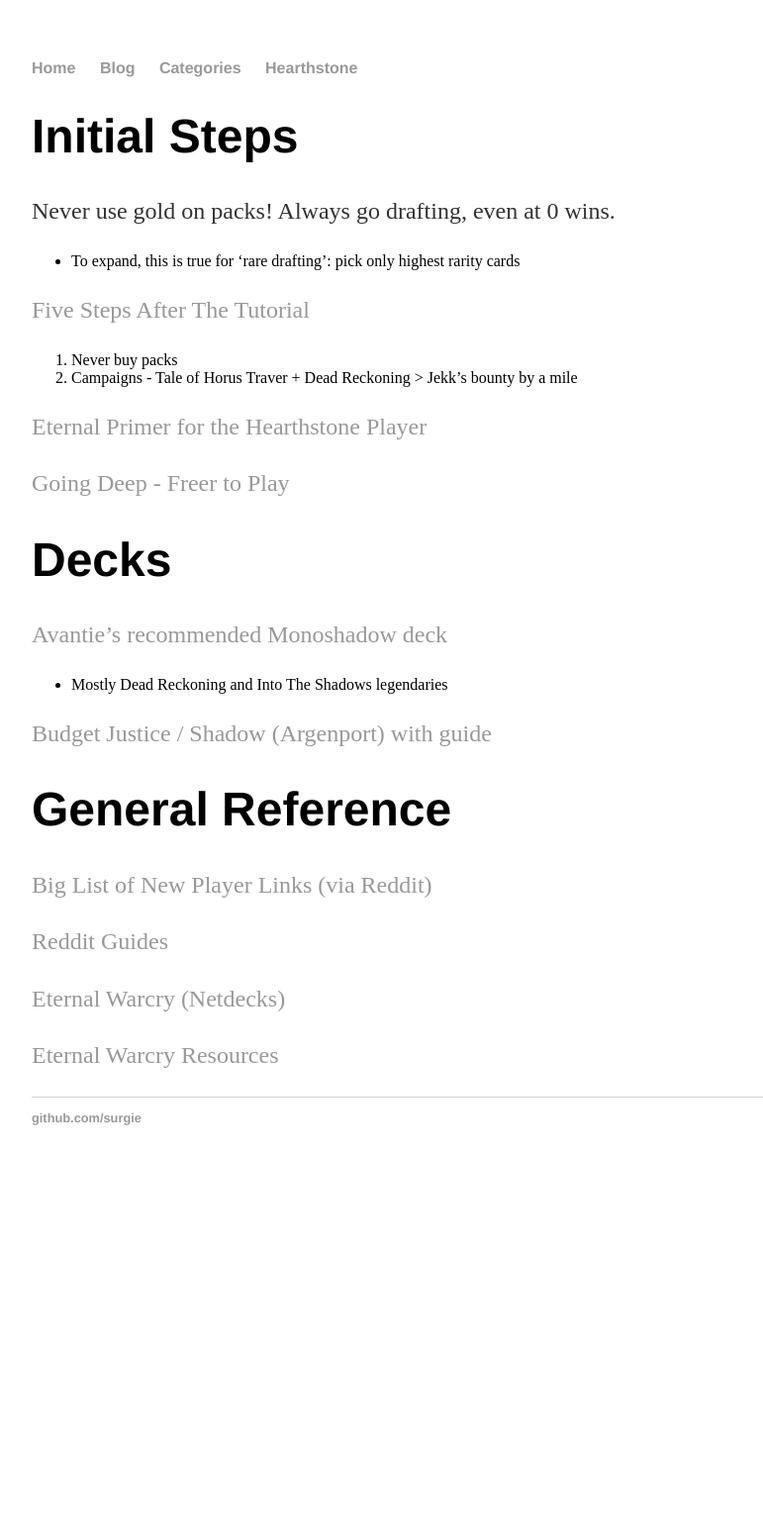
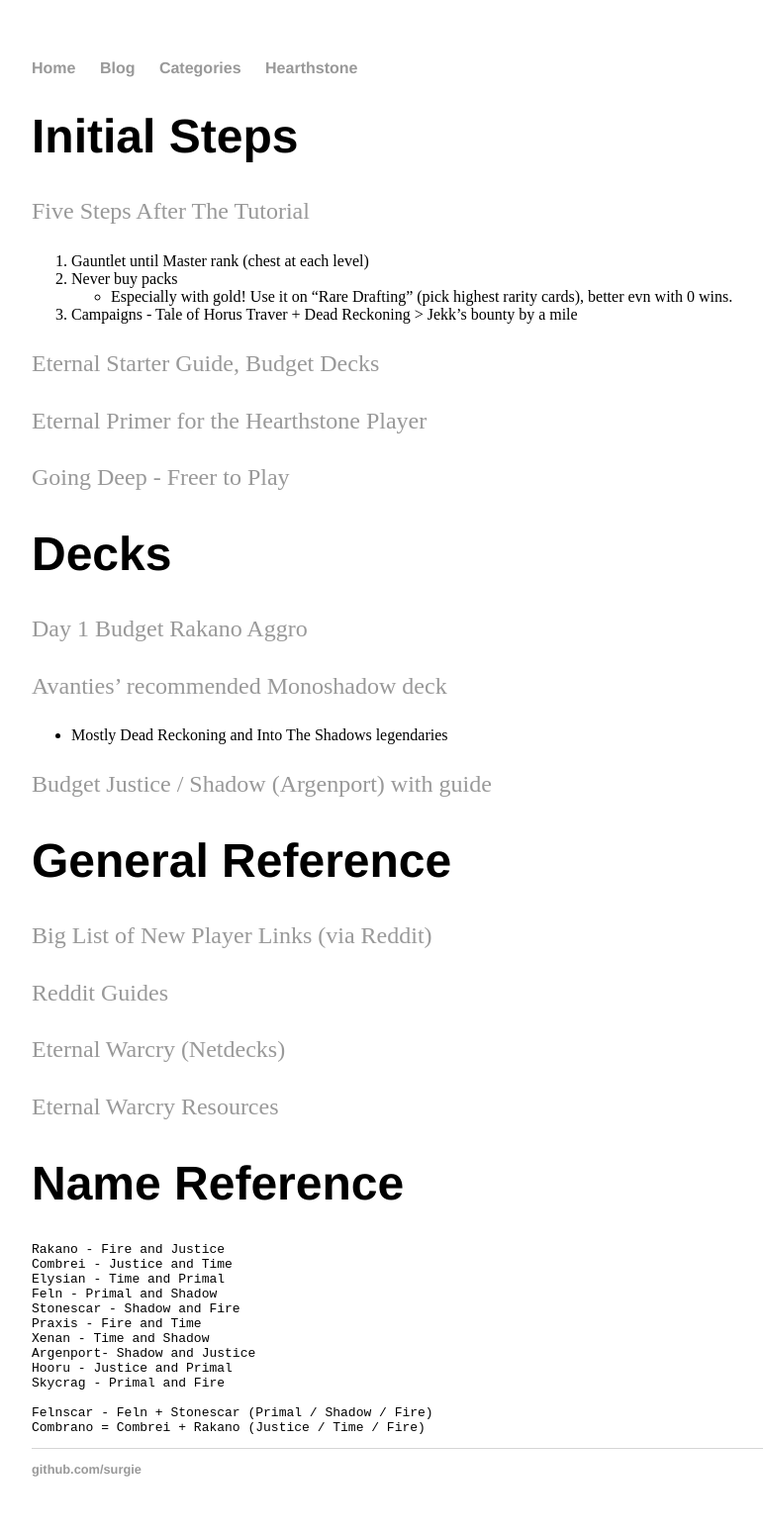
Before and after one commit to surgie/surgie.github.io, a Jekyll site: the page built from _posts/2018-10-15-learning-eternal.md, in a window 1280 px wide. Shown: the whole page at 99% size, without its empty margins (160-931 px from the left). Built offline with Jekyll 4.4.1, drawn with Linux system fonts in a browser that asks for light colours; our own code applies the rules of GitHub Pages for plain Markdown files; before the commit the page ends 1197 px from its top, so only the background shows below that.

Commit message:
More Eternal notes

```diff
--- a/_posts/2018-10-15-learning-eternal.md
+++ b/_posts/2018-10-15-learning-eternal.md
@@ -6,12 +6,13 @@
 
 # Initial Steps
 
-Never use gold on packs! Always go drafting, even at 0 wins.
- - To expand, this is true for 'rare drafting': pick only highest rarity cards
+[Five Steps After The Tutorial](https://eternaltitans.com/a-rockpackers-guide-for-new-players/)
+1. Gauntlet until Master rank (chest at each level)
+1. Never buy packs
+    - Especially with gold! Use it on "Rare Drafting" (pick highest rarity cards), better evn with 0 wins.
+2. Campaigns - Tale of Horus Traver + Dead Reckoning > Jekk's bounty by a mile
 
-[Five Steps After The Tutorial](https://eternaltitans.com/a-rockpackers-guide-for-new-players/)
-1. Never buy packs
-2. Campaigns - Tale of Horus Traver + Dead Reckoning > Jekk's bounty by a mile
+[Eternal Starter Guide, Budget Decks](https://rngeternal.com/2017/08/04/eternal-starter-guide/)
 
 [Eternal Primer for the Hearthstone Player](www.numotgaming.com/eternal-primer-hearthstone-player/)
 
@@ -19,7 +20,9 @@
 
 # Decks
 
-[Avantie's recommended Monoshadow deck](https://eternalwarcry.com/decks/details/rI1O6185IDw/into-the-shadowlands-top-40-masters)
+[Day 1 Budget Rakano Aggro](https://eternalwarcry.com/decks/details/jcd6DPbYn8s/day-1-budget-rakano)
+
+[Avanties' recommended Monoshadow deck](https://eternalwarcry.com/decks/details/rI1O6185IDw/into-the-shadowlands-top-40-masters)
 - Mostly Dead Reckoning and Into The Shadows legendaries
 
 [Budget Justice / Shadow (Argenport) with guide](https://eternalwarcry.com/decks/details/S071ykERwhs/budget-argenport-deck-w-video-deck-tech-explanation)
@@ -33,3 +36,19 @@
 [Eternal Warcry (Netdecks)](https://eternalwarcry.com/)
 
 [Eternal Warcry Resources](https://eternalwarcry.com/resources)
+
+# Name Reference
+
+    Rakano - Fire and Justice
+    Combrei - Justice and Time
+    Elysian - Time and Primal
+    Feln - Primal and Shadow
+    Stonescar - Shadow and Fire
+    Praxis - Fire and Time
+    Xenan - Time and Shadow
+    Argenport- Shadow and Justice
+    Hooru - Justice and Primal
+    Skycrag - Primal and Fire
+
+    Felnscar - Feln + Stonescar (Primal / Shadow / Fire)
+    Combrano = Combrei + Rakano (Justice / Time / Fire)
```
